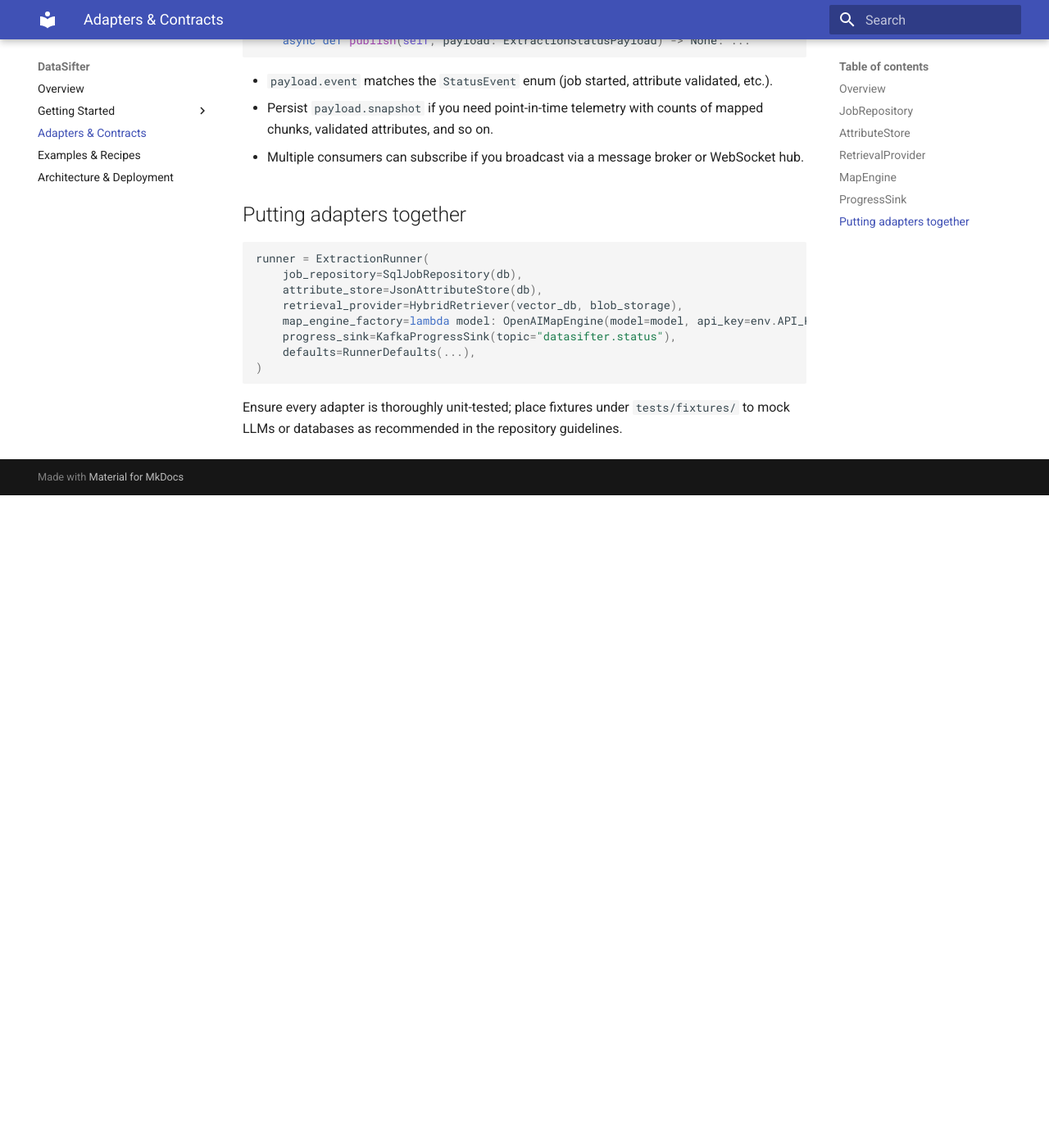
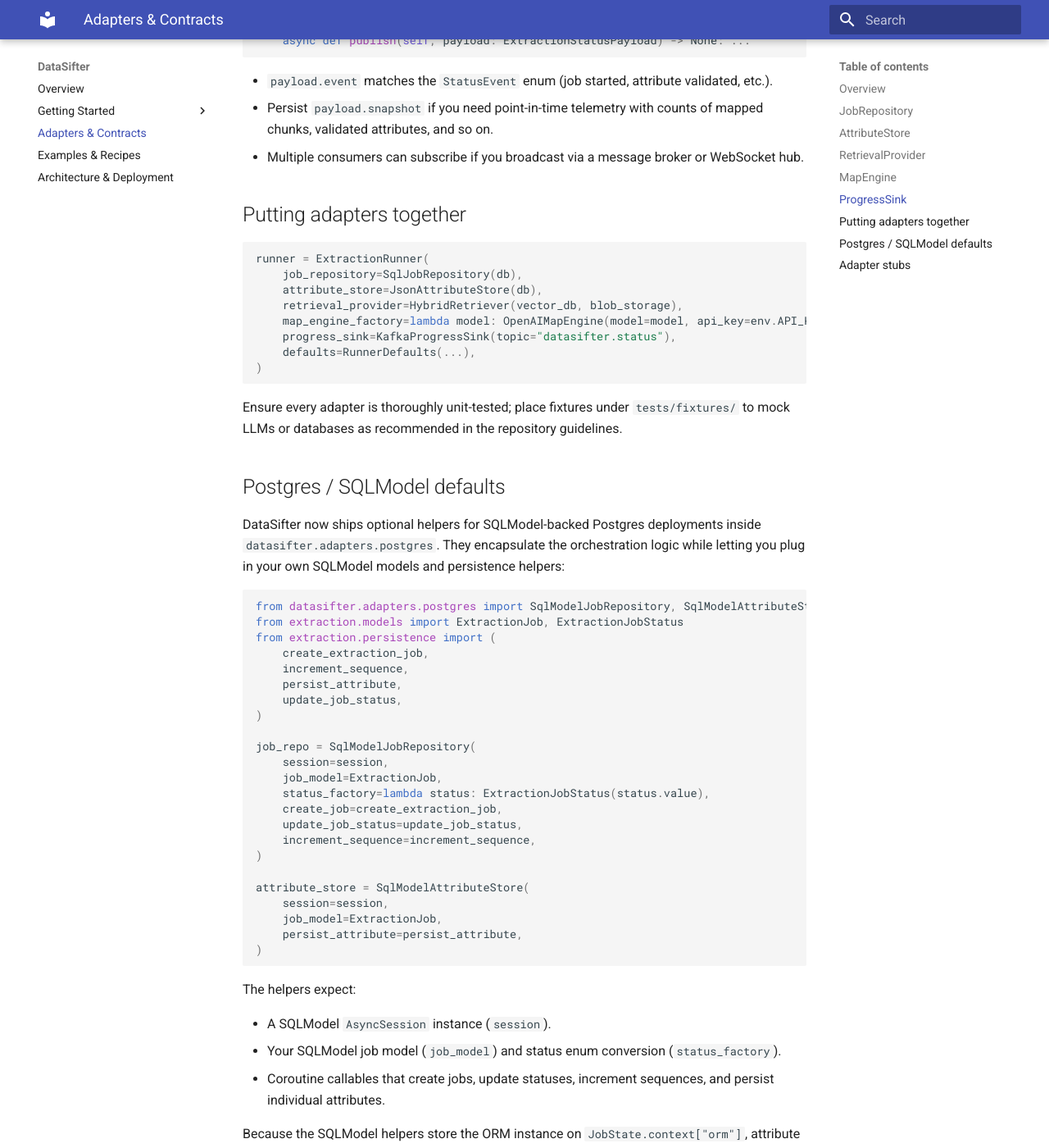
Before and after one commit to thwolter/datasifter, an MkDocs documentation site: the page built from docs/adapters.md, in a window 1280 px wide and 1400 px high, scrolled down 2562 px. Shown: the whole window at 82% size. Built offline with MkDocs 1.6.1 and Material for MkDocs 9.7.7, drawn with Linux system fonts in a browser that asks for light colours; before the commit the page ends 3166 px from its top, so only the background shows below that; some of the changed text lies outside the part shown.

````diff
--- a/docs/adapters.md
+++ b/docs/adapters.md
@@ -103,3 +103,55 @@ runner = ExtractionRunner(
 ```
 
 Ensure every adapter is thoroughly unit-tested; place fixtures under `tests/fixtures/` to mock LLMs or databases as recommended in the repository guidelines.
+
+## Postgres / SQLModel defaults
+
+DataSifter now ships optional helpers for SQLModel-backed Postgres deployments inside `datasifter.adapters.postgres`. They encapsulate the orchestration logic while letting you plug in your own SQLModel models and persistence helpers:
+
+```python
+from datasifter.adapters.postgres import SqlModelJobRepository, SqlModelAttributeStore
+from extraction.models import ExtractionJob, ExtractionJobStatus
+from extraction.persistence import (
+    create_extraction_job,
+    increment_sequence,
+    persist_attribute,
+    update_job_status,
+)
+
+job_repo = SqlModelJobRepository(
+    session=session,
+    job_model=ExtractionJob,
+    status_factory=lambda status: ExtractionJobStatus(status.value),
+    create_job=create_extraction_job,
+    update_job_status=update_job_status,
+    increment_sequence=increment_sequence,
+)
+
+attribute_store = SqlModelAttributeStore(
+    session=session,
+    job_model=ExtractionJob,
+    persist_attribute=persist_attribute,
+)
+```
+
+The helpers expect:
+
+- A SQLModel `AsyncSession` instance (`session`).
+- Your SQLModel job model (`job_model`) and status enum conversion (`status_factory`).
+- Coroutine callables that create jobs, update statuses, increment sequences, and persist individual attributes.
+
+Because the SQLModel helpers store the ORM instance on `JobState.context["orm"]`, attribute persistence and job refreshes remain efficient even across retries.
+
+## Adapter stubs
+
+To kickstart custom implementations without copying docstrings around, import the ready-made skeletons from `datasifter.adapters.stubs`:
+
+```python
+from datasifter.adapters.stubs import StubJobRepository, StubRetrievalProvider
+
+class FirestoreJobRepository(StubJobRepository):
+    async def prepare_job(...):
+        ...
+```
+
+Every stub raises `NotImplementedError` so your code fails fast until the implementation is filled in. Use them as scaffolding in sample projects or tutorials.
--- a/pyproject.toml
+++ b/pyproject.toml
@@ -1,6 +1,6 @@
 [project]
 name = "datasifter"
-version = "0.1.0"
+version = "0.2.0"
 description = "Reusable extraction orchestration core with pluggable adapters."
 readme = "README.md"
 authors = [
````
Also changed, not shown: CHANGELOG.md (added, +5 -0 lines), README.md (+1 -0 lines), src/datasifter/__init__.py (+22 -0 lines), 1 other file.
